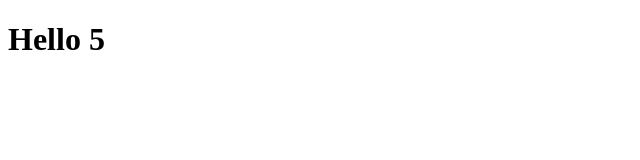
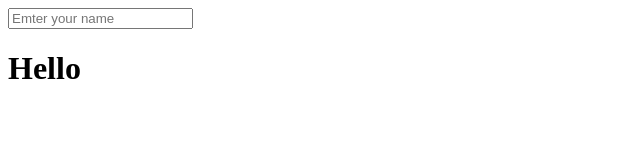
Before and after one commit to Vic1977/AngularJS, a plain HTML site: page index.html in a window 1280 px wide. Shown: the whole page, without its empty margins (0-640 px from the left). Drawn offline with nearby package versions, Linux system fonts and the light colour scheme.

Commit message:
First chapter second example

```diff
--- a/index.html
+++ b/index.html
@@ -1,12 +1,12 @@
 <!DOCTYPE html>
-<html ng-app>
+<html>
   <head>
     <meta charset="utf-8">
     <title></title>
   </head>
-  <body>
-    <!--Comment-->
-    <h1>Hello {{1+4}}</h1>
+  <body ng-app>
+    <input type="text" ng-model="name" placeholder = "Emter your name">
+    <h1>Hello<span ng-bind = "name"></span></h1>
     <script src="https://ajax.googleapis.com/ajax/libs/angularjs/1.4.9/angular.min.js"></script>
   </body>
 </html>
```
